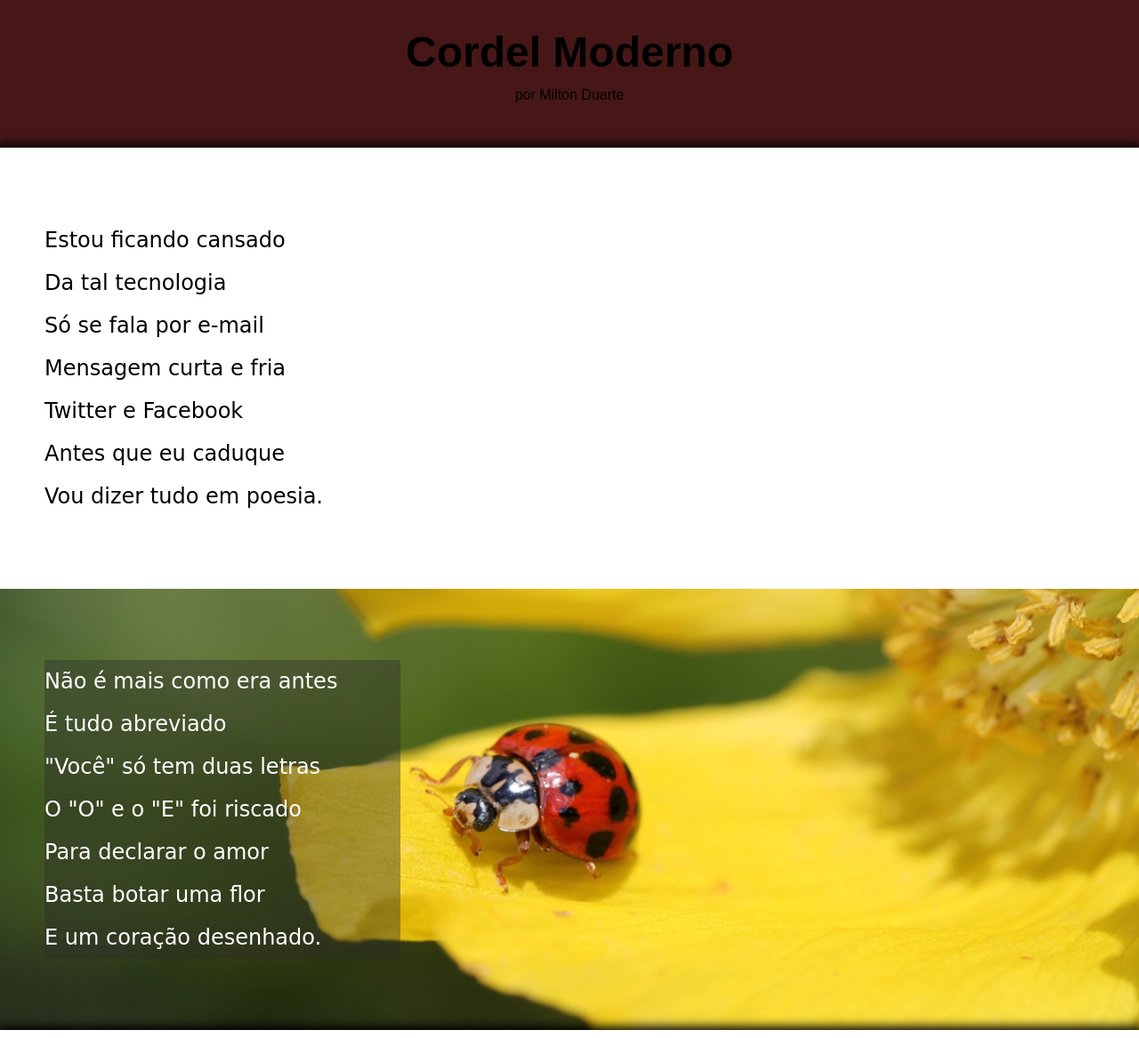
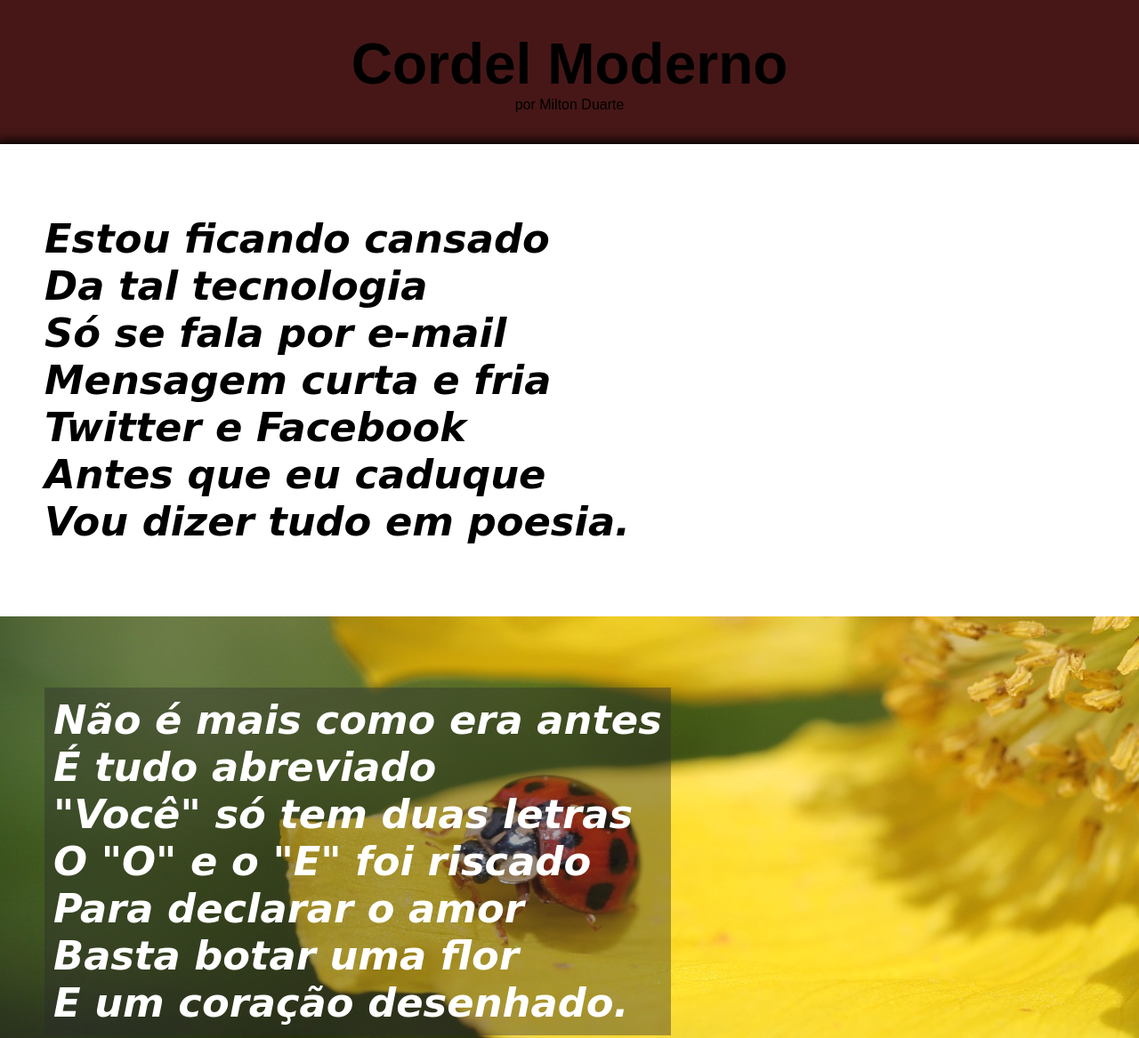
Before and after one commit to JoaoMarcio1712/projeto-cordel, a plain HTML site: page cordel/index.html in a window 1280 px wide. Shown: the top 1167 px of the page at 89% size. Drawn offline with Linux system fonts and the light colour scheme.

Commit message:
Update style.css

```diff
--- a/cordel/style.css
+++ b/cordel/style.css
@@ -9,7 +9,6 @@
 
 body{
     background-color: gray;
-    line-height: 3em;
 }
 
 header{
@@ -17,14 +16,21 @@ header{
     background-color: rgb(71, 23, 23);
     text-align: center;
     padding: 35px;
+
 }
+
 header > h1{
-    font-size: 300%;
+    font-size: 5vw;
 }
+
+
+
 section{
     font-family: cursive, sans-serif;
     padding: 10vh 0px 10vh 50px;
-    font-size: 1.5em;
+    font-size: 3.5vw;
+    font-weight: bold;
+    font-style: italic;
 }
 
 footer{
@@ -50,9 +56,10 @@ a:hover{
 }
 
 .fundo > p{
+    display: inline-block;
     color: white;
     background-color: rgba(44, 44, 44, 0.404);
-    width: 400px;
+    padding: 10px;
 }
 
 .normal{
```
